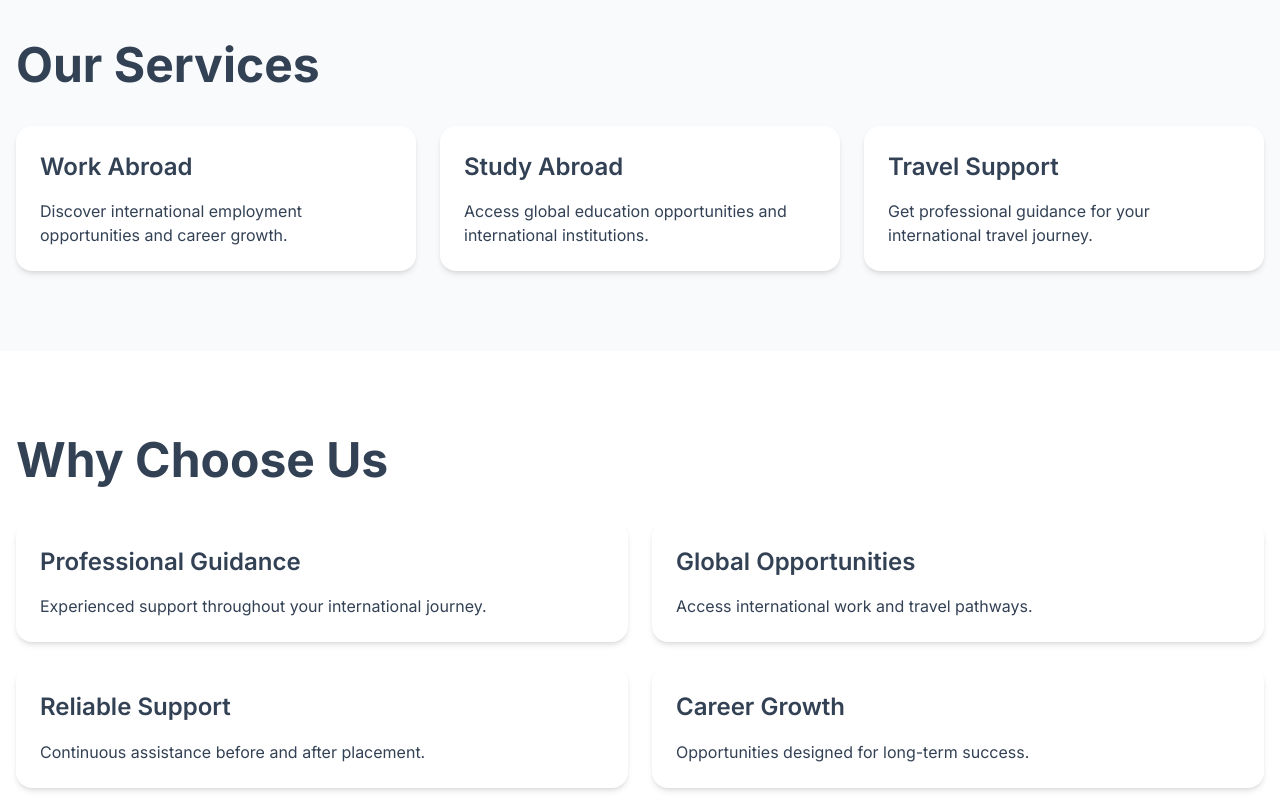
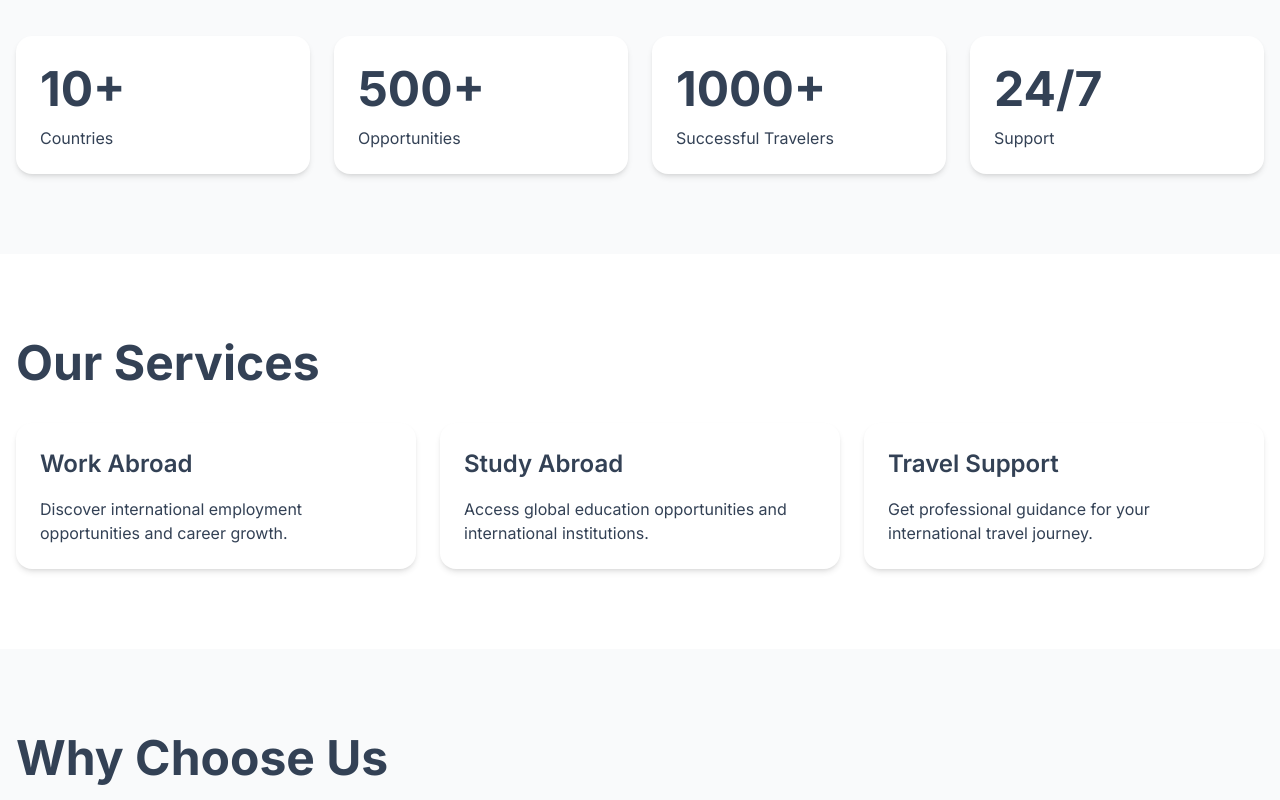
Before and after one commit to ericbalaile/Balaile-Tech-Lab, a React (Vite) app: page / in a window 1280 px wide. Shown: the part 520-1320 px from the top of the page. Built offline with nearby package versions, Linux system fonts and the light colour scheme.

Commit message:
Add homepage statistics section

```diff
--- a/src/pages/Home.jsx
+++ b/src/pages/Home.jsx
@@ -4,6 +4,25 @@ import Button from "../components/ui/Button.jsx";
 import Card from "../components/ui/Card.jsx";
 
 function Home() {
+  const statistics = [
+    {
+      value: "10+",
+      label: "Countries",
+    },
+    {
+      value: "500+",
+      label: "Opportunities",
+    },
+    {
+      value: "1000+",
+      label: "Successful Travelers",
+    },
+    {
+      value: "24/7",
+      label: "Support",
+    },
+  ];
+
   const services = [
     {
       title: "Work Abroad",
@@ -25,28 +44,25 @@ function Home() {
   const whyChooseUs = [
     {
       title: "Professional Guidance",
-      description:
-        "Experienced support throughout your international journey.",
+      description: "Experienced support throughout your international journey.",
     },
     {
       title: "Global Opportunities",
-      description:
-        "Access international work and travel pathways.",
+      description: "Access international work and travel pathways.",
     },
     {
       title: "Reliable Support",
-      description:
-        "Continuous assistance before and after placement.",
+      description: "Continuous assistance before and after placement.",
     },
     {
       title: "Career Growth",
-      description:
-        "Opportunities designed for long-term success.",
+      description: "Opportunities designed for long-term success.",
     },
   ];
 
   return (
     <main>
+      {/* Hero Section */}
       <Section>
         <Container>
           <div>
@@ -55,78 +71,77 @@ function Home() {
             </h1>
 
             <p className="mt-6 text-lg">
-              Connecting people with international
-              work, travel, and career opportunities.
+              Connecting people with international work, travel, and career
+              opportunities.
             </p>
 
             <div className="mt-8">
-              <Button variant="primary">
-                Explore Opportunities
-              </Button>
+              <Button variant="primary">Explore Opportunities</Button>
             </div>
           </div>
         </Container>
       </Section>
 
+      {/* Statistics Section */}
       <Section background="light">
         <Container>
-          <h2 className="mb-8 text-3xl font-bold">
-            Our Services
-          </h2>
+          <div className="grid gap-6 md:grid-cols-4">
+            {statistics.map((statistic) => (
+              <Card key={statistic.label}>
+                <h3 className="text-3xl font-bold">{statistic.value}</h3>
 
-          <div className="grid gap-6 md:grid-cols-3">
-            {services.map((service) => (
-              <Card key={service.title}>
-                <h3 className="text-xl font-semibold">
-                  {service.title}
-                </h3>
-
-                <p className="mt-4">
-                  {service.description}
-                </p>
+                <p className="mt-2">{statistic.label}</p>
               </Card>
             ))}
           </div>
         </Container>
       </Section>
 
+      {/* Services Section */}
       <Section>
         <Container>
-          <h2 className="mb-8 text-3xl font-bold">
-            Why Choose Us
-          </h2>
+          <h2 className="mb-8 text-3xl font-bold">Our Services</h2>
 
-          <div className="grid gap-6 md:grid-cols-2">
-            {whyChooseUs.map((item) => (
-              <Card key={item.title}>
-                <h3 className="text-xl font-semibold">
-                  {item.title}
-                </h3>
+          <div className="grid gap-6 md:grid-cols-3">
+            {services.map((service) => (
+              <Card key={service.title}>
+                <h3 className="text-xl font-semibold">{service.title}</h3>
 
-                <p className="mt-4">
-                  {item.description}
-                </p>
+                <p className="mt-4">{service.description}</p>
               </Card>
             ))}
           </div>
         </Container>
       </Section>
 
+      {/* Why Choose Us Section */}
+      <Section background="light">
+        <Container>
+          <h2 className="mb-8 text-3xl font-bold">Why Choose Us</h2>
+
+          <div className="grid gap-6 md:grid-cols-2">
+            {whyChooseUs.map((item) => (
+              <Card key={item.title}>
+                <h3 className="text-xl font-semibold">{item.title}</h3>
+
+                <p className="mt-4">{item.description}</p>
+              </Card>
+            ))}
+          </div>
+        </Container>
+      </Section>
+
+      {/* Call To Action Section */}
       <Section background="dark">
         <Container>
-          <h2 className="text-3xl font-bold">
-            Ready To Start Your Journey?
-          </h2>
+          <h2 className="text-3xl font-bold">Ready To Start Your Journey?</h2>
 
           <p className="mt-4">
-            Explore global opportunities with
-            professional guidance.
+            Explore global opportunities with professional guidance.
           </p>
 
           <div className="mt-8">
-            <Button variant="primary">
-              Get Started
-            </Button>
+            <Button variant="primary">Get Started</Button>
           </div>
         </Container>
       </Section>
```
